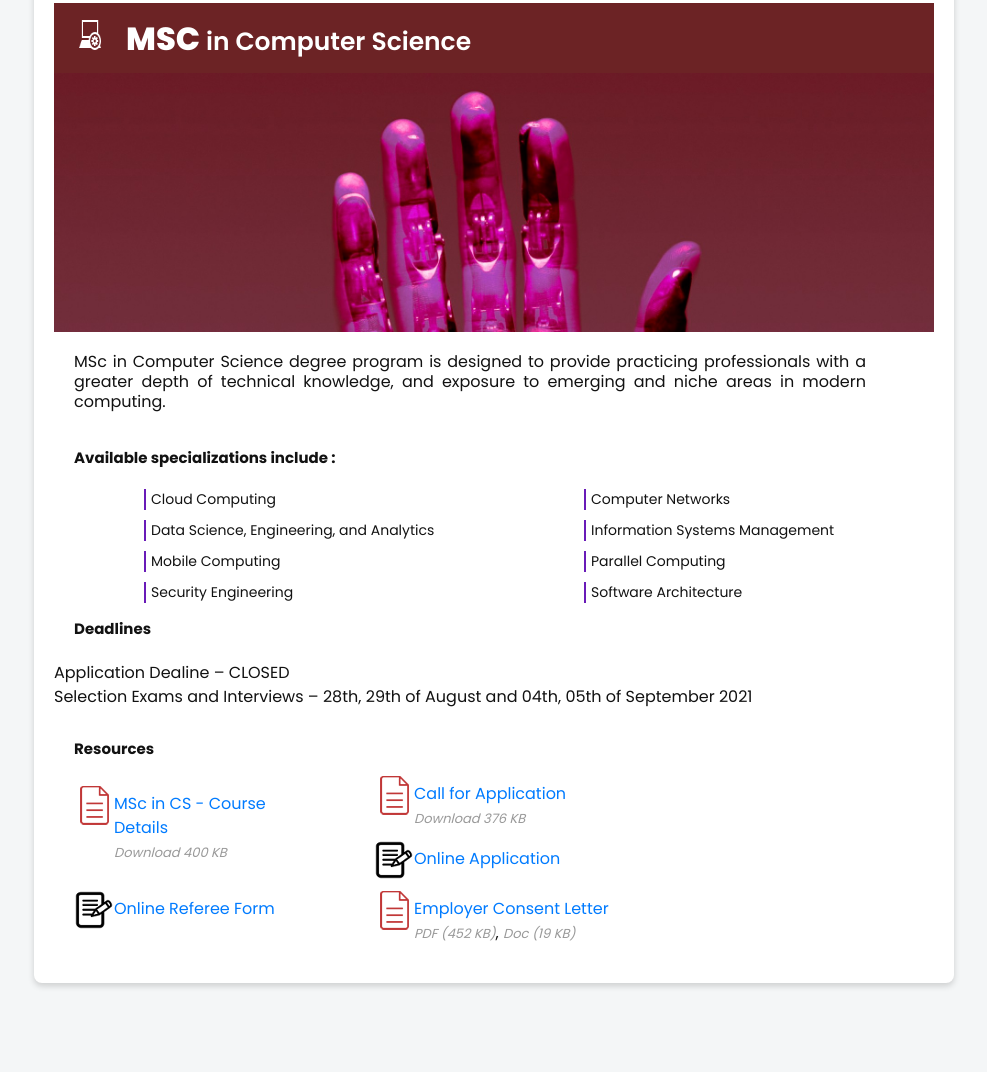
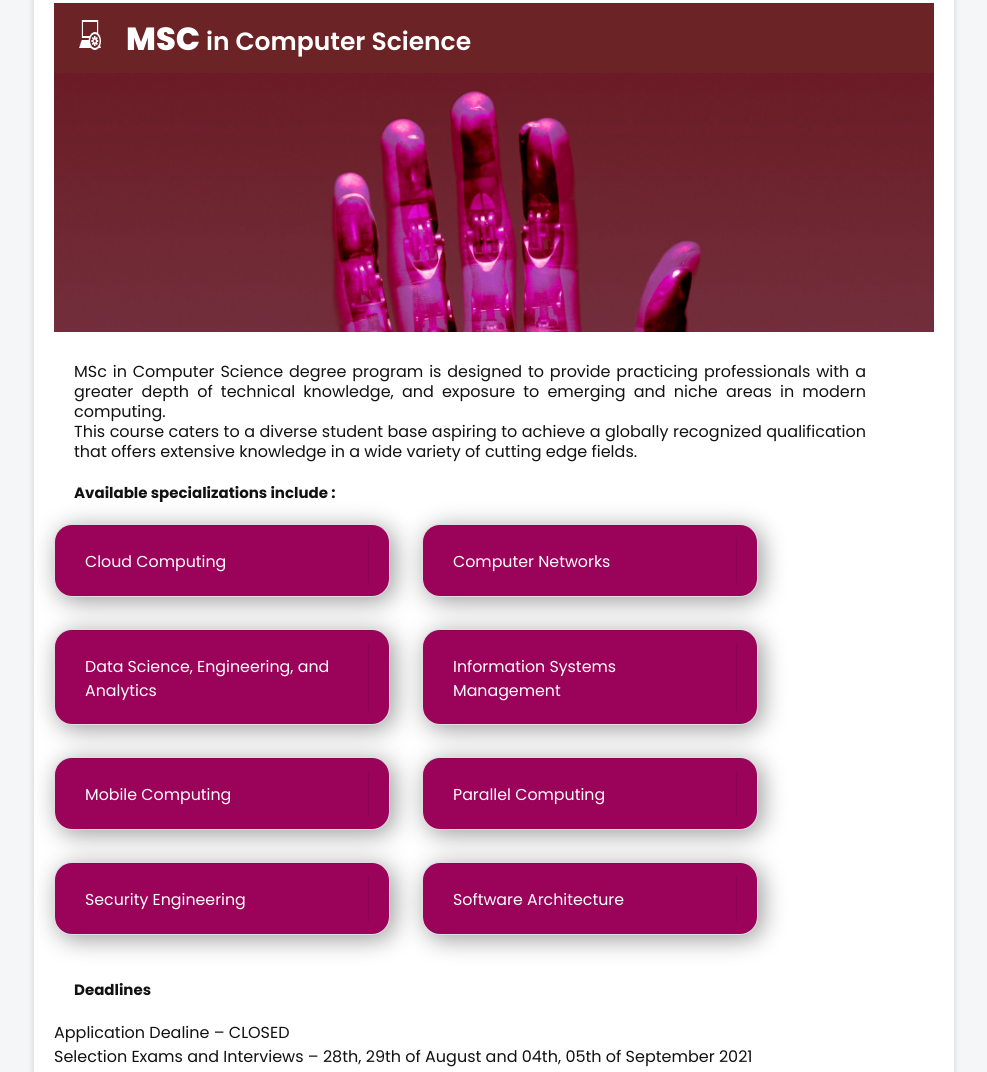
Before and after one commit to haritha-j/cse-postgrad, a plain HTML site: page index.html in a window 1280 px wide. Shown: the part 945-2017 px from the top of the page, without its empty margins (146-1133 px from the left). Drawn offline with Linux system fonts and the light colour scheme; files whose address does not match are found by name.

Commit message:
visual changes

```diff
--- a/assets/css/style.css
+++ b/assets/css/style.css
@@ -2250,7 +2250,7 @@ p {
       -o-transition: all 0.3s ease-out 0s;
       transition: all 0.3s ease-out 0s; }
       .footer-area .footer-copyright .social li a:hover {
-        color: #38f9d7; }
+        color: #f93892; }
 .footer-area.footer-dark {
   background-color: #121212; }
   .footer-area.footer-dark .footer-widget .footer-title {
@@ -2399,19 +2399,20 @@ p {
 }
 .innerTextDiv {
 	float: left;
-	height: 90px;
+	height: auto;
 	width: 90%;
 	margin-top: 20px;
 	line-height: 20px;
 	font-weight: 400;
 	text-align: justify;
-	margin-left: 20px;
+  margin-left: 20px;
+  margin-top: 30px;
 }
 .innerSubtext {
 	float: left;
 	height: auto;
 	width: 90%;
-	margin-top: 5px;
+	margin-top: 20px;
 	margin-left: 20px;
 	font-weight: bold;
 	margin-bottom: 20px;
@@ -2424,6 +2425,7 @@ p {
 	/* [disabled]margin-left: 5px; */
 	font-weight: 400;
 	margin-top: 7px;
+	margin-bottom: 20px;
 }
 .innerSubtextWithIcon {
 	float: left;
@@ -2578,4 +2580,91 @@ p {
 	font-size:14px;
 	font-weight:bold;
 }
+
+
+
+.card-list {
+  margin-top: 100px;
+  margin-right: 30px;
+
+  width                : 80%;
+  display              : grid;
+  grid-template-columns: repeat(auto-fit, minmax(240px, 1fr));
+  grid-gap             : 2em;
+}
+
+.card,
+.card-body,
+.card-footer {
+  display       : flex;
+  flex-direction: column;
+  align-items   : center;
+}
+
+.card {
+  border-radius: 18px;
+  background   : #fff;
+  box-shadow   : 4px 4px 25px rgba(0, 0, 0, 0.4);
+  overflow     : hidden;
+  cursor       : pointer;
+  transition   : transform 0.4s;
+}
+
+.card:hover {
+  transform : scale(1.05);
+  box-shadow: 4px 4px 25px rgba(0, 0, 0, 0.2);
+}
+
+.card-image {
+  display  : block;
+  position : relative;
+  height   : 180px;
+  max-width: 100%;
+}
+
+.card-image img {
+  max-height     : 100%;
+  width          : 100%;
+  background-size: cover;
+}
+
+.card-body {
+  padding: 20px 28px;
+}
+
+.card-body .date {
+  font-weight: bolder;
+}
+
+
+.card-body p {
+  color      : gray;
+  font-size  : 1.1em;
+  line-height: 22px;
+  text-align : center;
+}
+
+.card-footer {
+  width                : 100%;
+  display              : grid;
+  background: #9b035b;
+}
+
+.card-footer .info {
+  font-size     : 0.9em;
+  padding       : 10px;
+  color         : #fff;
+
+  border-right  : 1px solid rgba(0, 0, 0, 0.1);
+}
+
+
+.card-footer .info .type {
+  margin-top    : 2px;
+  font-size     : 1.1em;
+}
+
+
+
+
 /*# sourceMappingURL=style.css.map */
--- a/index.html
+++ b/index.html
@@ -90,6 +90,9 @@
                                     </li>
                                     <li class="nav-item">
                                         <a class="page-scroll" href="#call-action">FAQ</a>
+                                    </li>
+                                    <li class="nav-item">
+                                        <a class="page-scroll" href="#testimonial">Testimonials</a>
                                     </li>
                                 </ul>
                             </div>
@@ -220,17 +223,72 @@
                             <img src="images/hand.jpg" alt="hand" style="width: 100%">
 
 
-                            <div class="innerTextDiv">MSc in Computer Science degree program is designed to provide practicing professionals with a greater depth of technical knowledge, and exposure to emerging and niche areas in modern computing.</div>
+                            <div class="innerTextDiv">MSc in Computer Science degree program is designed to provide practicing professionals with a greater depth of technical knowledge, and exposure to emerging and niche areas in modern computing.
+                                <br>
+                                This course caters to a diverse student base aspiring to achieve a globally recognized qualification that offers extensive knowledge in a wide variety of cutting edge fields.
+                            </div>
+                            <div class="innerSubtext">Available specializations include :</div>
 
-                            <div class="innerSubtext">Available specializations include :</div>
-                            <div class="innerSubtextWithIcon">Cloud Computing</div>
-                            <div class="innerSubtextWithIcon">Computer Networks</div>
-                            <div class="innerSubtextWithIcon">Data Science, Engineering, and Analytics</div>
-                            <div class="innerSubtextWithIcon">Information Systems Management</div>
-                            <div class="innerSubtextWithIcon">Mobile Computing</div>
-                            <div class="innerSubtextWithIcon">Parallel Computing</div>
-                            <div class="innerSubtextWithIcon">Security Engineering</div>
-                            <div class="innerSubtextWithIcon">Software Architecture</div>
+                            <div class="card-list">
+
+                                <div class="card">
+                                    <div class="card-footer">
+                                        <div class="info">
+                                            <div class="type">Cloud Computing</div>
+                                        </div>
+                                    </div>
+                                </div>
+                                <div class="card">
+                                    <div class="card-footer">
+                                        <div class="info">
+                                            <div class="type">Computer Networks</div>
+                                        </div>
+                                    </div>
+                                </div>
+                                <div class="card">
+                                    <div class="card-footer">
+                                        <div class="info">
+                                            <div class="type">Data Science, Engineering, and Analytics</div>
+                                        </div>
+                                    </div>
+                                </div>
+                                <div class="card">
+                                    <div class="card-footer">
+                                        <div class="info">
+                                            <div class="type">Information Systems Management</div>
+                                        </div>
+                                    </div>
+                                </div>
+                                <div class="card">
+                                    <div class="card-footer">
+                                        <div class="info">
+                                            <div class="type">Mobile Computing</div>
+                                        </div>
+                                    </div>
+                                </div>
+                                <div class="card">
+                                    <div class="card-footer">
+                                        <div class="info">
+                                            <div class="type">Parallel Computing</div>
+                                        </div>
+                                    </div>
+                                </div>
+                                <div class="card">
+                                    <div class="card-footer">
+                                        <div class="info">
+                                            <div class="type">Security Engineering</div>
+                                        </div>
+                                    </div>
+                                </div>
+                                <div class="card">
+                                    <div class="card-footer">
+                                        <div class="info">
+                                            <div class="type">Software Architecture</div>
+                                        </div>
+                                    </div>
+                                </div>
+                            </div>
+
                             <br>
                             <div class="innerSubtext">Deadlines<br></div>
                             <ul>
@@ -268,7 +326,25 @@
 
                             <!--div class="applyButto" style="margin-top:20px;"><a href="application.php?pr=msc" target="_blank"><img src="images/apply_now.png" width="150" height="41" alt="Apply Now"></a></div-->
 
+
+
+                            <br><br><br><br><br><br>
+                            <div class="card-list">
+                                <div class="card">
+                                    <div class="card-body">
+                                        <h4>Full and partial competitive scholarships available</h4>
+                                    </div>
+                                    <div class="card-footer">
+                                        <div class="info">
+                                            <div class="type">For scholarship details, contact scholarships@cse.mrt.ac.lk</div>
+                                        </div>
+                                    </div>
+                                </div>
                             </div>
+
+                            </div>
+
+
                     </div> <!-- pricing style one -->
                 </div>
 
@@ -303,7 +379,12 @@
                           <p>No. Your working experience should be counted after the graduation date in your transcript.</p>
                         </div>
                       </details>
-
+                      <details>
+                        <summary>Would the course be taught 100% online?</summary>
+                        <div class="faq__content">
+                          <p> Yes.</p>
+                        </div>
+                      </details>
                 </div>
             </div> <!-- row -->
         </div> <!-- container -->
@@ -394,19 +475,22 @@
                 <div class="row align-items-center">
                     <div class="col-lg-5">
                         <div class="copyright text-center text-lg-left mt-10">
-                            <p class="text"> Copyright Computer Science & Engineering Department, University of Moratuwa 2021</p>
+                            <p class="text"> Copyright: Computer Science & Engineering Department, University of Moratuwa 2021</p>
                         </div> <!--  copyright -->
                     </div>
 
-                    <div class="col-lg-5">
+                    <div class="col-lg-4">
                         <ul class="social text-center text-lg-right mt-10">
                             <li><a href="mailto:postgrad@cse.mrt.ac.lk">postgrad@cse.mrt.ac.lk</a></li>
 
                         </ul> <!-- social -->
                     </div>
-                    <div class="col-lg-2">
+                    <div class="col-lg-3">
                         <ul class="social text-center text-lg-right mt-10">
                             <li><a href="https://www.facebook.com/cse.uom.lk/"><i class="lni-facebook-filled"></i></a></li>
+                            <li><a href="https://www.facebook.com/cse.uom.lk/"><i class="lni-linkedin-filled"></i></a></li>
+                            <li><a href="https://twitter.com/cse_uom?lang=en/"><i class="lni-twitter-filled"></i></a></li>
+                            <li><a href="http://www.cse.mrt.ac.lk/"><i class="lni-website"></i></a></li>
 
                         </ul> <!-- social -->
                     </div>
```
